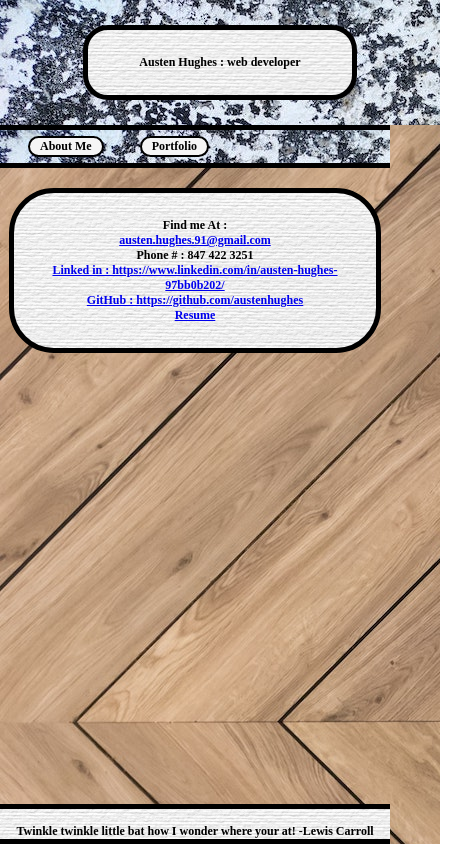
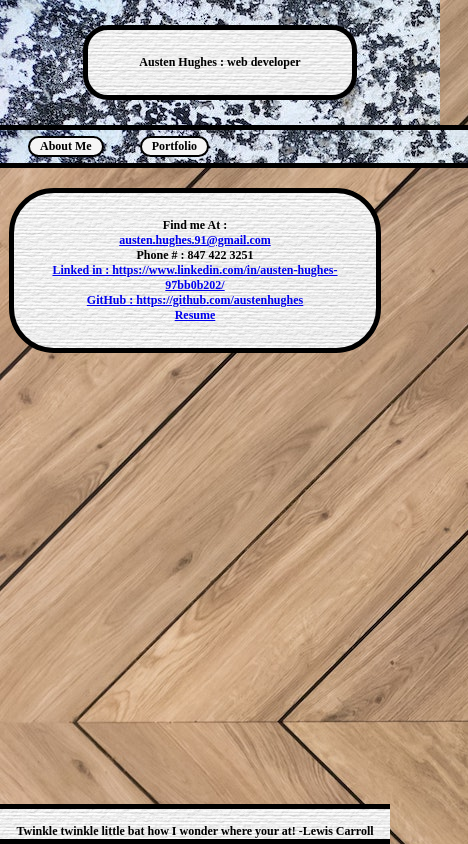
Before and after one commit to austenhughes/React-portfolio, a React (Create React App) app: page / in a window 390 px wide. Shown: the whole page, 468 px wide, since content can reach past the window. Built offline with nearby package versions, Linux system fonts and the light colour scheme.

Commit message:
working on mobile responsisveness

```diff
--- a/src/App.css
+++ b/src/App.css
@@ -34,7 +34,7 @@ body {
 
 .nav{
     background-image: url("./assets/pictures/speck.jpg");
-    width: 100%;
+    width: 120%;
     border: solid;
     border-width: 5px;
     border-left:0px;
@@ -178,6 +178,11 @@ body {
     padding-right: 10px;
 }
 
+/* .container-fluid {
+    padding-left:0px;
+    padding-right:0px
+} */
+
 @media screen and (max-width: 500px) {
 
     body {
```
